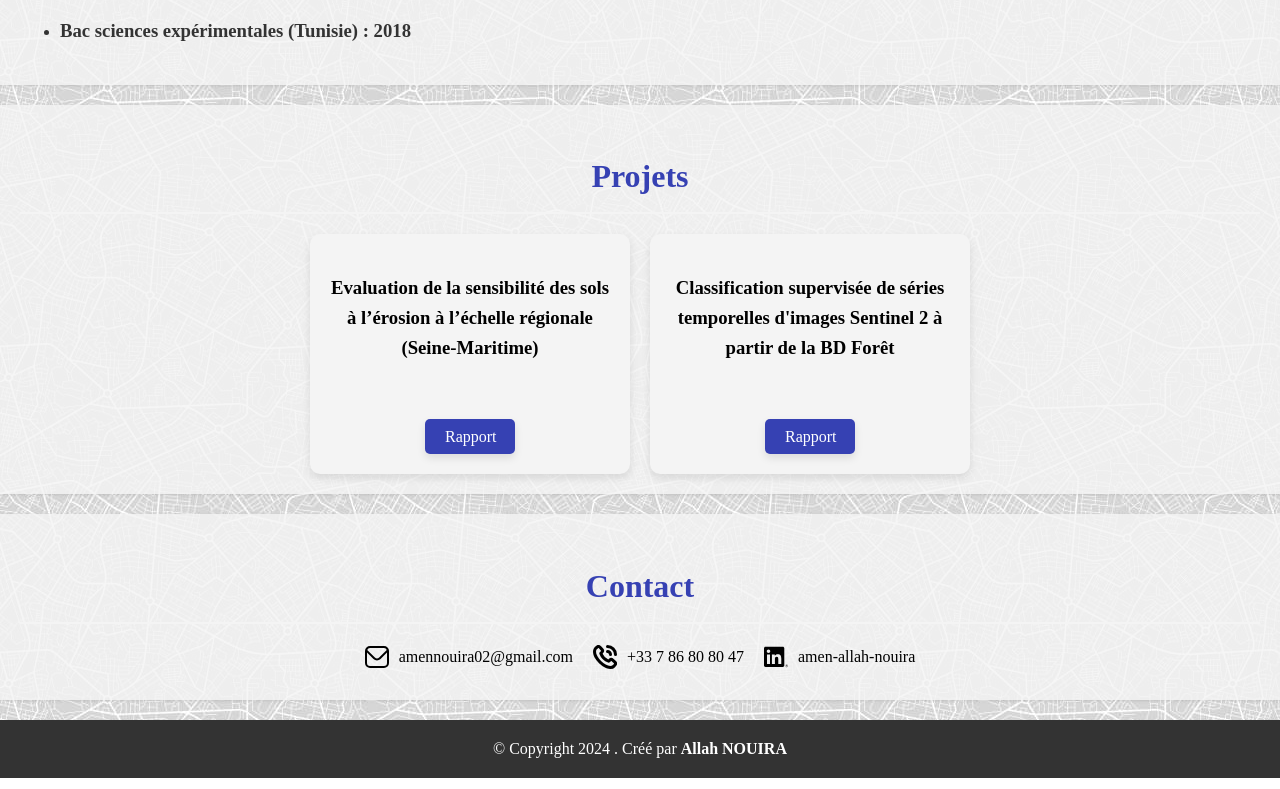
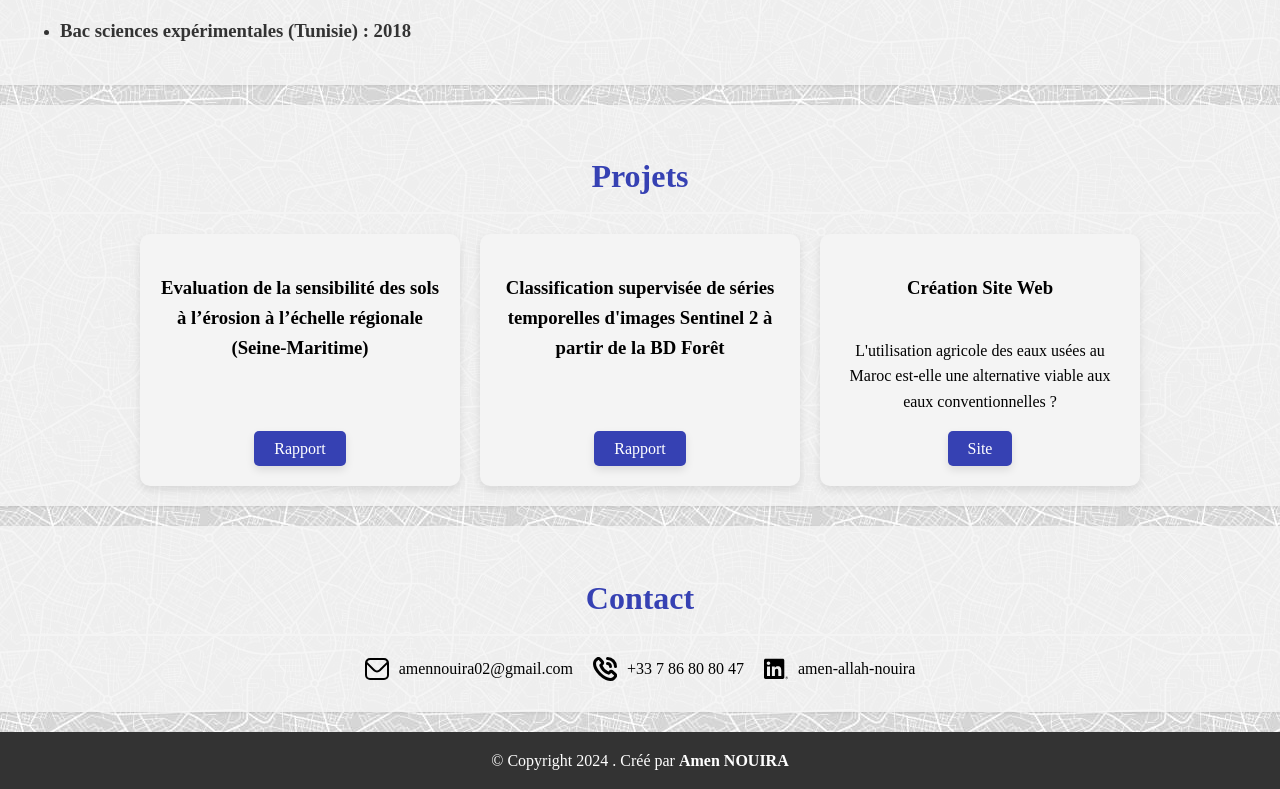
Before and after one commit to Amen112/CV, a plain HTML site: page index.html in a window 1280 px wide. Shown: the part 1969-2758 px from the top of the page. Drawn offline with Linux system fonts and the light colour scheme.

Commit message:
Ajout_Projet

```diff
--- a/index.html
+++ b/index.html
@@ -314,6 +314,13 @@
                 <h3>Classification supervisée de séries temporelles d'images Sentinel 2 à partir de la BD Forêt</h3>
                 <a href="https://drive.google.com/file/d/1swiY_mJQPTP2xrF_2whcAFcI30XjhrSm/view?usp=sharing">Rapport</a>
             </div>
+
+            <!-- Carte 3 -->
+            <div class="card">
+                <h3>Création Site Web </h3>
+                <p>L'utilisation agricole des eaux usées au Maroc est-elle une alternative viable aux eaux conventionnelles ?</p>
+                <a href="https://lavetclelia.wixsite.com/my-site">Site</a>
+            </div>
         </div>
     </section>
 
@@ -340,7 +347,7 @@
 
 
     <footer>
-        <p> © Copyright 2024 . Créé par <b>Allah NOUIRA</b> </p>
+        <p> © Copyright 2024 . Créé par <b>Amen NOUIRA</b> </p>
     </footer>
     <!-- Bouton "Retour en haut" -->
     <button id="backToTop" onclick="backToTop()" style="display:none;">⬆</button>
--- a/style.css
+++ b/style.css
@@ -165,9 +165,9 @@ section ul li a {
 }
 .card a {
     display:flex;
+    text-align: center;
     background-color: #3641B3;
     border-radius: 5px;
-    width:50px;
     padding: 5px 20px;
     color: #fff;
     text-decoration: none;
```
